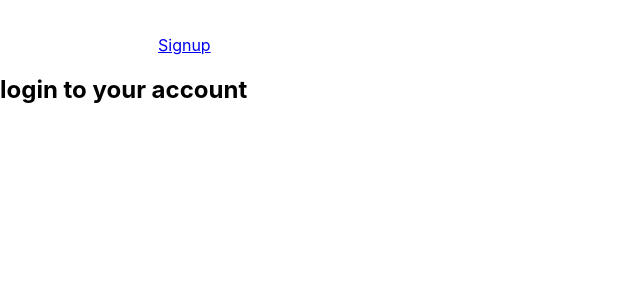
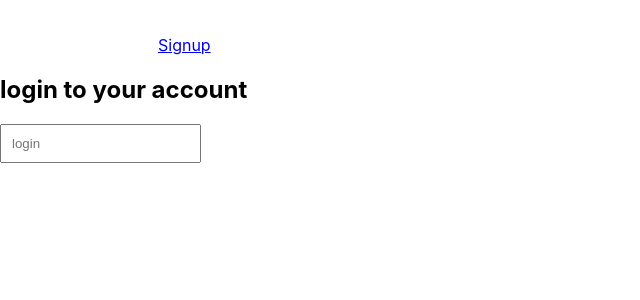
Before and after one commit to JaneTyrant/react-formik-application, a React (Create React App) app: page /login in a window 1280 px wide. Shown: the top 300 px of the page, without its empty margins (0-640 px from the left). Built offline with nearby package versions, Linux system fonts and the light colour scheme.

Commit message:
Add InputLabel

```diff
--- /dev/null
+++ b/src/components/forms/InputLabel/InputLabel.module.scss
@@ -0,0 +1,9 @@
+.error {
+  color: red;
+}
+.input {
+  padding: 10px;
+}
+.invalid {
+  border: 1px solid red;
+}
--- /dev/null
+++ b/src/components/forms/InputLabel/index.js
@@ -0,0 +1,23 @@
+import { ErrorMessage, Field } from "formik";
+import React from "react";
+import cx from "classnames";
+import styles from "./InputLabel.module.scss";
+
+const InputLabel = (props) => {
+  const { name, ...restProps } = props;
+  return (
+    <label>
+    <Field name={name}>
+      {({ field, form, meta }) => {
+        const inputClasses = cx(styles.input,  {
+          [styles.invalid] : meta.error && meta.touched
+        })
+        return <input {...field} className={inputClasses} {...restProps}/>;
+      }}
+    </Field>
+    <ErrorMessage name={name} component="div" className={styles.error} />
+  </label>
+  );
+};
+
+export default InputLabel;
--- a/src/components/forms/LoginForm/index.js
+++ b/src/components/forms/LoginForm/index.js
@@ -1,11 +1,28 @@
-import React from 'react';
+import { Form, Formik } from "formik";
+import React from "react";
+import { SCHEMA_LOGIN } from "../../../utils/validateSchemas";
+import InputLabel from "../InputLabel";
 
-const LoginForm = () => {
-    return (
-        <div>
+const initialValues = {
+  login: "",
+};
 
-        </div>
-    );
-}
+const LoginForm = (props) => {
+  return (
+    <Formik
+      initialValues={initialValues}
+      onSubmit={props.onSubmit}
+      validationSchema={SCHEMA_LOGIN}
+    >
+      {(formikProps) => {
+        return (
+          <Form>
+            <InputLabel name="login" type="text" placeholder="login" />
+          </Form>
+        );
+      }}
+    </Formik>
+  );
+};
 
 export default LoginForm;
```
